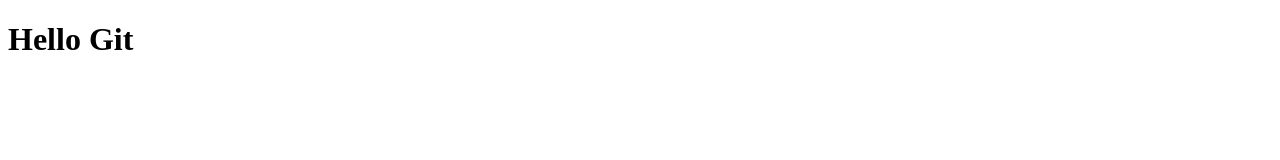
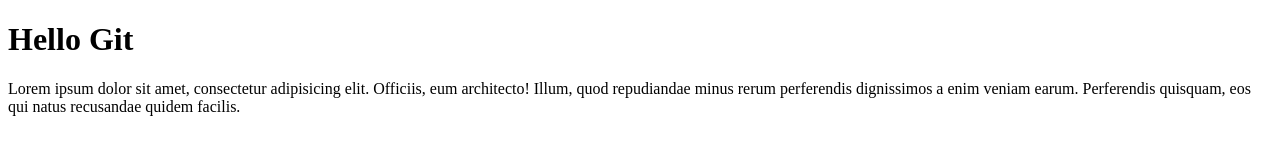
Before and after one commit to valdeciccs/testejspro, a plain HTML site: page index.html in a window 1280 px wide. Drawn offline with Linux system fonts and the light colour scheme.

Commit message:
alteracao do arquivo index.html

```diff
--- a/index.html
+++ b/index.html
@@ -7,6 +7,6 @@
 </head>
 <body>
     <h1>Hello Git</h1>
-
+    <p>Lorem ipsum dolor sit amet, consectetur adipisicing elit. Officiis, eum architecto! Illum, quod repudiandae minus rerum perferendis dignissimos a enim veniam earum. Perferendis quisquam, eos qui natus recusandae quidem facilis.</p>
 </body>
 </html>
```
